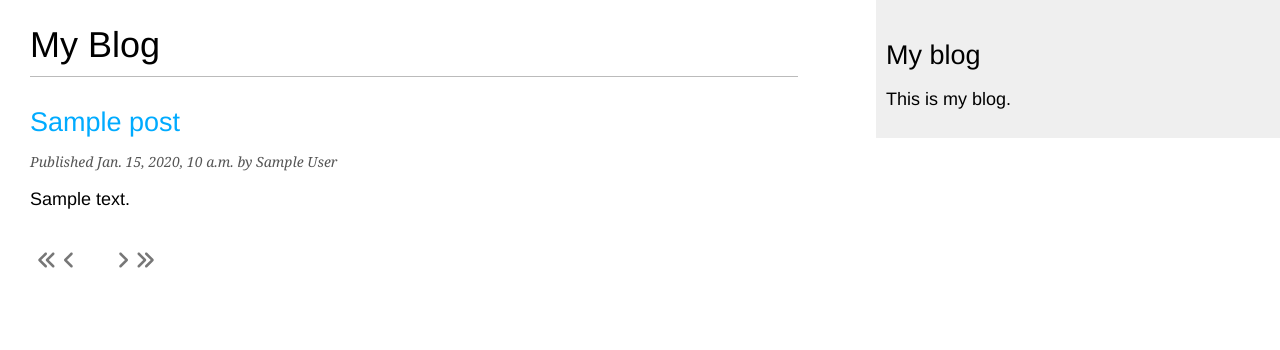
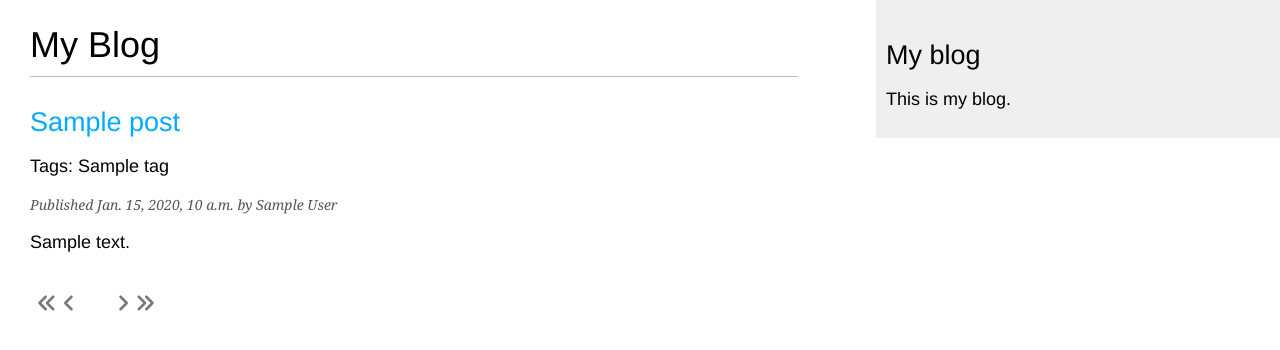
Before and after one commit to dori-dev/weblog, a Django app: template blog/templates/blog/post/list.html in a window 1280 px wide. Shown: the top 350 px of the page. Run offline with Django 4.2, Linux system fonts and the light colour scheme; the template is opened without the code that fills it: most values are stand-ins (such as "Sample title", 1, 10 or a date in 2020).

Commit message:
add tags to post

```diff
--- a/blog/models.py
+++ b/blog/models.py
@@ -2,6 +2,8 @@ from django.db import models
 from django.contrib.auth.models import User
 from django.utils import timezone
 from django.urls import reverse
+
+from taggit.managers import TaggableManager
 
 
 class PublishManager(models.Manager):
@@ -43,6 +45,8 @@ class Post(models.Model):
         choices=Status.choices,
         default='draft',
     )
+    tags = TaggableManager()
+
     objects = models.Manager()
     published = PublishManager()
 
--- a/blog/templates/blog/post/list.html
+++ b/blog/templates/blog/post/list.html
@@ -9,6 +9,11 @@
         {{ post.title }}
       </a>
     </h2>
+    <p class="tags">
+      {% if post.tags.all %}
+        Tags: {{ post.tags.all|join:", " }}
+      {% endif %}
+    </p>
     <p class="date">
       Published {{ post.published_time }} by {{ post.author }}
     </p>
--- a/config/settings.py
+++ b/config/settings.py
@@ -37,6 +37,9 @@ INSTALLED_APPS = [
     'django.contrib.sessions',
     'django.contrib.messages',
     'django.contrib.staticfiles',
+    # third party
+    'taggit',
+    # local apps
     'blog.apps.BlogConfig',
 ]
 
--- a/requirements.txt
+++ b/requirements.txt
@@ -1 +1,2 @@
 Django==4.1
+django-taggit==3.0.0
```
